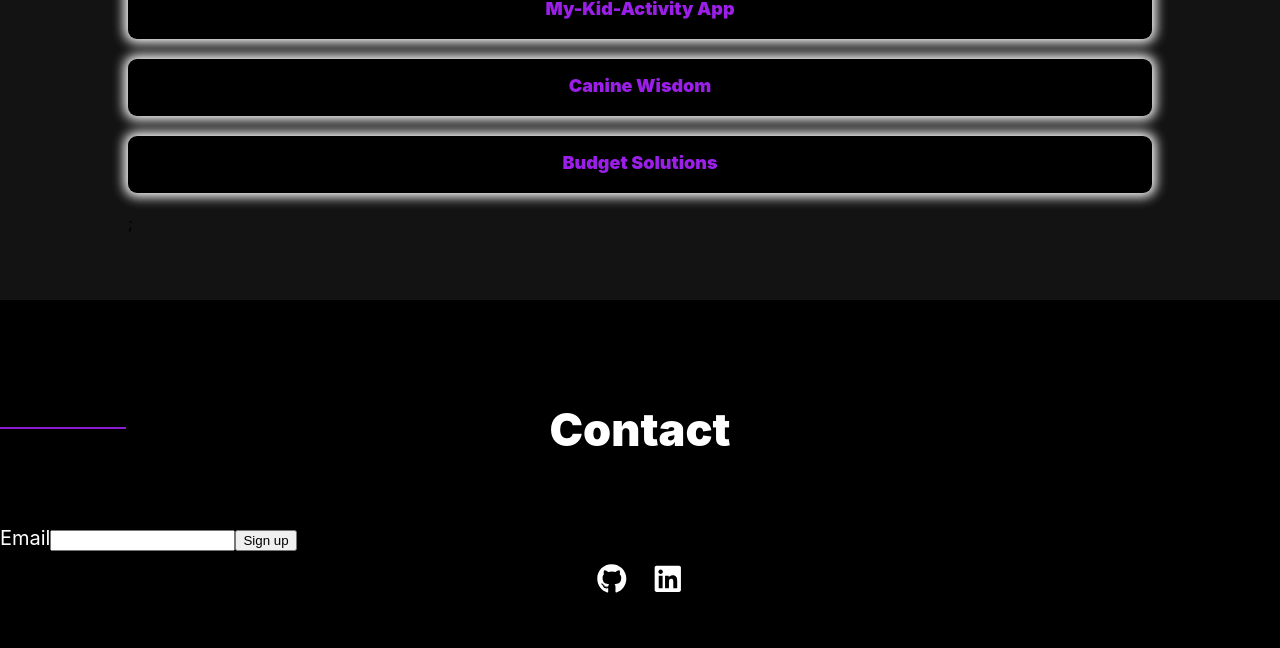
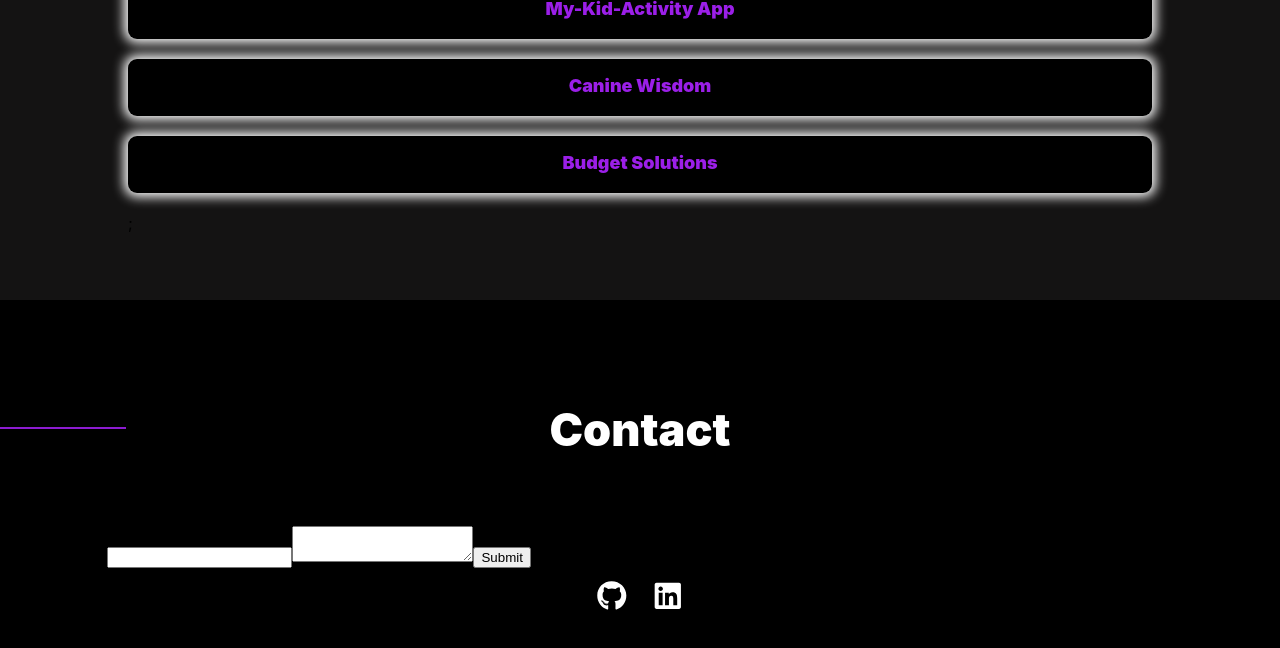
Before and after one commit to Anup-SoftwareDev/Portfolio-React, a React (Create React App) app: page / in a window 1280 px wide. Shown: the part 2244-2892 px from the top of the page. Built offline with nearby package versions, Linux system fonts and the light colour scheme.

Commit message:
Try to fixed

```diff
--- a/package.json
+++ b/package.json
@@ -3,6 +3,7 @@
   "version": "0.1.0",
   "private": true,
   "dependencies": {
+    "@formspree/cli": "^0.9.6",
     "@formspree/react": "^2.2.5",
     "framer-motion": "^6.3.10",
     "react": "^18.1.0",
@@ -14,7 +15,9 @@
     "start": "react-scripts start",
     "build": "react-scripts build",
     "test": "react-scripts test",
-    "eject": "react-scripts eject"
+    "formspree": "formspree deploy",
+    "eject": "react-scripts eject",
+    "deploy": "formspree deploy"
   },
   "eslintConfig": {
     "extends": "react-app"
--- a/src/components/Contact/Contact.js
+++ b/src/components/Contact/Contact.js
@@ -2,7 +2,7 @@
 import classes from './Contact.module.css';
 import MyForm from "./Form";
 import PageHeader from './../PageHeader/PageHeader'
-
+import { FormspreeProvider } from "@formspree/react";
 
 
 const handleURL = (url) => {
@@ -11,6 +11,7 @@
 
 const Contact = () => {
     return (
+    <FormspreeProvider project = "1962860304660430753">
     <div className = {classes.Contact} id = "contact">
     <PageHeader title={'Contact'}/>
         <MyForm/>
@@ -19,6 +20,7 @@
             <FaLinkedin color = 'white' size='30px' style ={{padding: '1%'}} onClick={handleURL("https://www.linkedin.com/in/anup-kuriakose-86201567/")}/>
         </div>
     </div>
+    </FormspreeProvider>
      );
 }
 
--- a/src/components/Contact/Form.js
+++ b/src/components/Contact/Form.js
@@ -1,21 +1,40 @@
-import { useForm } from '@formspree/react';
-import classes from './Contact.module.css';
+import React from 'react';
+import { useForm, ValidationError } from '@formspree/react';
 
-
-const MyForm = () => {
-  const [state, handleSubmit] = useForm('{your-form-id}');
+function ContactForm() {
+  const [state, handleSubmit] = useForm("xrgjdalo");
   if (state.succeeded) {
-    return <div style = {{color: 'white'}}>Thank you for signing up!</div>;
+      return <p>Thanks for joining!</p>;
   }
   return (
-    <div className={classes.MyForm}>
-    <form onSubmit={handleSubmit}>
-      <label htmlFor="email">Email</label>
-      <input id="email" type="email" name="email" />
-      <button type="submit" disabled={state.submitting}>Sign up</button>
+      <form onSubmit={handleSubmit}>
+      <label htmlFor="email">
+        Email Address
+      </label>
+      <input
+        id="email"
+        type="email"
+        name="email"
+      />
+      <ValidationError
+        prefix="Email"
+        field="email"
+        errors={state.errors}
+      />
+      <textarea
+        id="message"
+        name="message"
+      />
+      <ValidationError
+        prefix="Message"
+        field="message"
+        errors={state.errors}
+      />
+      <button type="submit" disabled={state.submitting}>
+        Submit
+      </button>
     </form>
-    </div>
-  )
+  );
 }
 
-export default MyForm;
+export default ContactForm;
```
Also changed, not shown: formspree.json (added, +8 -0 lines), 2 other files (tests, documents, lock files or other folders).
